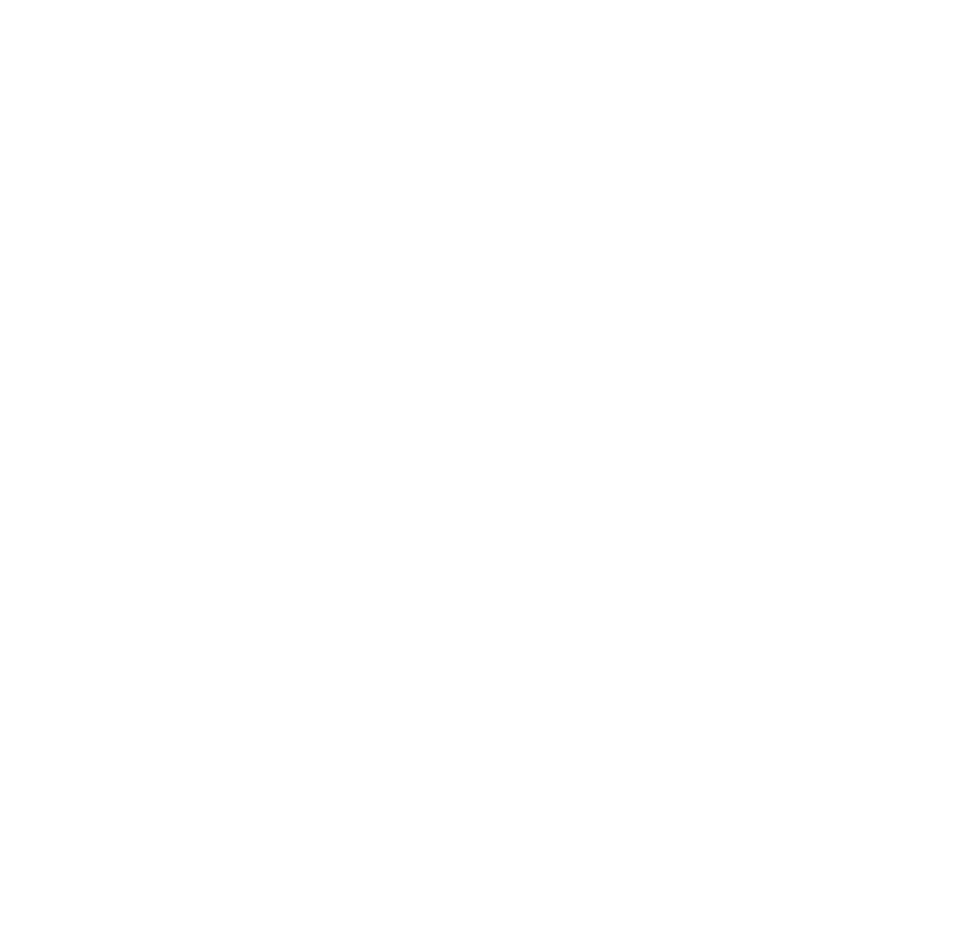
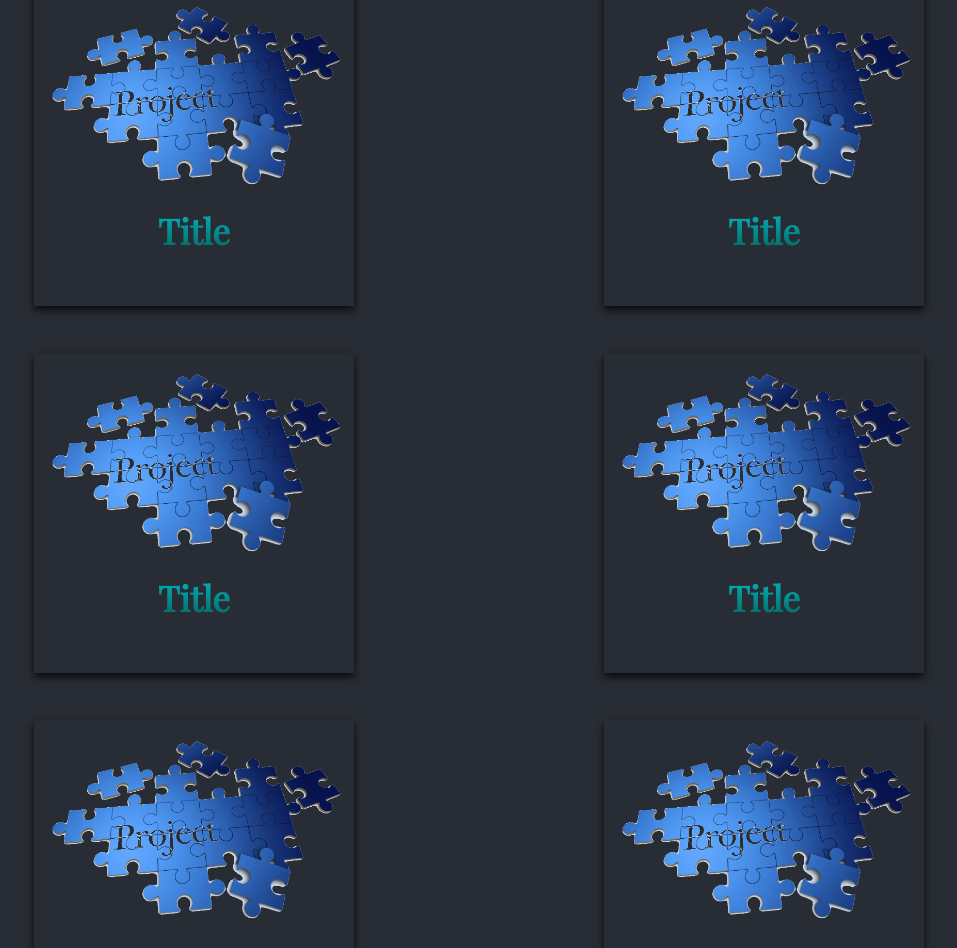
Before and after one commit to KLisabeth/mijn-portfolio-website, a React (Create React App) app in the folder frontend/: page /projectlist in a window 1280 px wide. Shown: the part 180-1128 px from the top of the page, without its empty margins (82-1039 px from the left). Before the commit the page ends 800 px from the top, so only its background shows below. Built offline with nearby package versions, Linux system fonts and the light colour scheme.

Commit message:
create page with my projects

```diff
--- a/frontend/src/App.js
+++ b/frontend/src/App.js
@@ -3,6 +3,7 @@
 import Header from "./components/Header";
 import Contact from "./pages/Contact";
 import Home from "./pages/Home";
+import Projects from "./pages/Projects";
 
 function App() {
   return (
@@ -10,6 +11,7 @@
     <Header/>
 <Route path="/" exact={true} component={Home}/>
 <Route path="/contact" exact={true} component={Contact}/>
+<Route path="/projectlist" exact={true} component={Projects}/>
     <Footer/>
     </BrowserRouter>
   );
--- a/frontend/src/index.css
+++ b/frontend/src/index.css
@@ -189,6 +189,79 @@
   background: linear-gradient(to top left, #4bd6e9, #0c6e86, #0b36f5);
   color: #f0e5ec;
   text-decoration: none;
+}
+/*Projects-page*/
+
+.project {
+  min-height: 100%;
+  padding: 5% auto;
+  background: #282c34;
+  margin-top: -3px;
+}
+
+
+.project_screenshot {
+  max-width: 320px;
+  max-height: 320px;
+}
+
+.flip_card {
+  background-color: transparent;
+  width: 320px;
+  height: 320px;
+  perspective: 1200px;
+}
+
+.flip_card_inner {
+  position: relative;
+  width: 100%;
+  height: 100%;
+  padding: 0;
+  margin: 15px;
+  text-align: center;
+  transition: transform 0.6s;
+  transform-style: preserve-3d;
+  box-shadow: 0 4px 8px 0 #000000cc;
+}
+
+.flip_card:hover .flip_card_inner {
+  transform: rotateY(180deg);
+}
+
+.flip_card_front,
+.flip_card_back {
+  position: absolute;
+  width: 320px;
+  height: 320px;
+  -webkit-backface-visibility: hidden;
+  backface-visibility: hidden;
+}
+
+.flip_card_back {
+  background-image: linear-gradient(to bottom left, #abdde4, #22c6f8, #553de2f5);
+  color: white;
+  transform: rotateY(180deg);
+}
+
+.flip_card_back a{
+  margin: 1%;
+}
+
+.project_h1{
+  font-size: 35px;
+  background: -webkit-linear-gradient(#05b3b9, #036964);
+  background-clip: text;
+  -webkit-background-clip: text;
+  -webkit-text-fill-color: transparent;
+  font-family: "Playfair Display";
+  font-weight: 700;
+  text-align: center;
+}
+.project_p {
+  padding: 10px;
+}
+.project_p {
+  font-size: 18px;
 }
 
 @media screen and (max-width: 990px) {
--- /dev/null
+++ b/frontend/src/pages/Projects.js
@@ -0,0 +1,187 @@
+import React from "react";
+import image from "../assets/images/project.png";
+import { CgWebsite } from "react-icons/cg";
+import { AiFillGithub } from "react-icons/ai";
+import { Row, Col, Container, Button } from "react-bootstrap";
+
+function Projects() {
+  return (
+    <div className="project">
+      <h1 className=" project_h1">My Projects</h1>
+      <Container>
+        <Row>
+          <Col className="m-3" >
+            <div className="flip_card">
+              <div className="flip_card_inner">
+                <div className="flip_card_front">
+                  <img
+                    src={image}
+                    alt="Project"
+                    className="project_screenshot"
+                  />
+                  <h1 className=" project_h1">Title</h1>
+                </div>
+                <div className="flip_card_back">
+                  <h1 className=" project_h1">Title</h1>
+                  <p className=" project_p">
+                    Here something i want to say about the project
+                  </p>
+
+                  <Button variant="outline-primary" href="#">
+                    Website <CgWebsite />
+                  </Button>
+                  <br />
+                  <Button href="#">
+                    Git-hub <AiFillGithub />
+                  </Button>
+                </div>
+              </div>
+            </div>
+          </Col>
+          <Col className="m-3" >
+            <div className="flip_card">
+              <div className="flip_card_inner">
+                <div className="flip_card_front">
+                  <img
+                    src={image}
+                    alt="Project"
+                    className="project_screenshot"
+                  />
+                  <h1 className=" project_h1">Title</h1>
+                </div>
+                <div className="flip_card_back">
+                  <h1 className=" project_h1">Title</h1>
+                  <p className=" project_p">
+                    Here something i want to say about the project
+                  </p>
+
+                  <Button variant="outline-primary" href="#">
+                    Website <CgWebsite />
+                  </Button>
+                  <br />
+                  <Button href="#">
+                    Git-hub <AiFillGithub />
+                  </Button>
+                </div>
+              </div>
+            </div>
+          </Col>
+          <Col className="m-3" >
+            <div className="flip_card">
+              <div className="flip_card_inner">
+                <div className="flip_card_front">
+                  <img
+                    src={image}
+                    alt="Project"
+                    className="project_screenshot"
+                  />
+                  <h1 className=" project_h1">Title</h1>
+                </div>
+                <div className="flip_card_back">
+                  <h1 className=" project_h1">Title</h1>
+                  <p className=" project_p">
+                    Here something i want to say about the project
+                  </p>
+
+                  <Button variant="outline-primary" href="#">
+                    Website <CgWebsite />
+                  </Button>
+                  <br />
+                  <Button href="#">
+                    Git-hub <AiFillGithub />
+                  </Button>
+                </div>
+              </div>
+            </div>
+          </Col>
+          <Col className="m-3" >
+            <div className="flip_card">
+              <div className="flip_card_inner">
+                <div className="flip_card_front">
+                  <img
+                    src={image}
+                    alt="Project"
+                    className="project_screenshot"
+                  />
+                  <h1 className=" project_h1">Title</h1>
+                </div>
+                <div className="flip_card_back">
+                  <h1 className=" project_h1">Title</h1>
+                  <p className=" project_p">
+                    Here something i want to say about the project
+                  </p>
+
+                  <Button variant="outline-primary" href="#">
+                    Website <CgWebsite />
+                  </Button>
+                  <br />
+                  <Button href="#">
+                    Git-hub <AiFillGithub />
+                  </Button>
+                </div>
+              </div>
+            </div>
+          </Col>
+          <Col className="m-3" >
+            <div className="flip_card">
+              <div className="flip_card_inner">
+                <div className="flip_card_front">
+                  <img
+                    src={image}
+                    alt="Project"
+                    className="project_screenshot"
+                  />
+                  <h1 className=" project_h1">Title</h1>
+                </div>
+                <div className="flip_card_back">
+                  <h1 className=" project_h1">Title</h1>
+                  <p className=" project_p">
+                    Here something i want to say about the project
+                  </p>
+
+                  <Button variant="outline-primary" href="#">
+                    Website <CgWebsite />
+                  </Button>
+                  <br />
+                  <Button href="#">
+                    Git-hub <AiFillGithub />
+                  </Button>
+                </div>
+              </div>
+            </div>
+          </Col>
+          <Col className="m-3" >
+            <div className="flip_card">
+              <div className="flip_card_inner">
+                <div className="flip_card_front">
+                  <img
+                    src={image}
+                    alt="Project"
+                    className="project_screenshot"
+                  />
+                  <h1 className=" project_h1">Title</h1>
+                </div>
+                <div className="flip_card_back">
+                  <h1 className=" project_h1">Title</h1>
+                  <p className=" project_p">
+                    Here something i want to say about the project
+                  </p>
+
+                  <Button variant="outline-primary" href="#">
+                    Website <CgWebsite />
+                  </Button>
+                  <br />
+                  <Button href="#">
+                    Git-hub <AiFillGithub />
+                  </Button>
+                </div>
+              </div>
+            </div>
+          </Col>
+        </Row>
+      </Container>
+    </div>
+  );
+}
+
+export default Projects;
```
